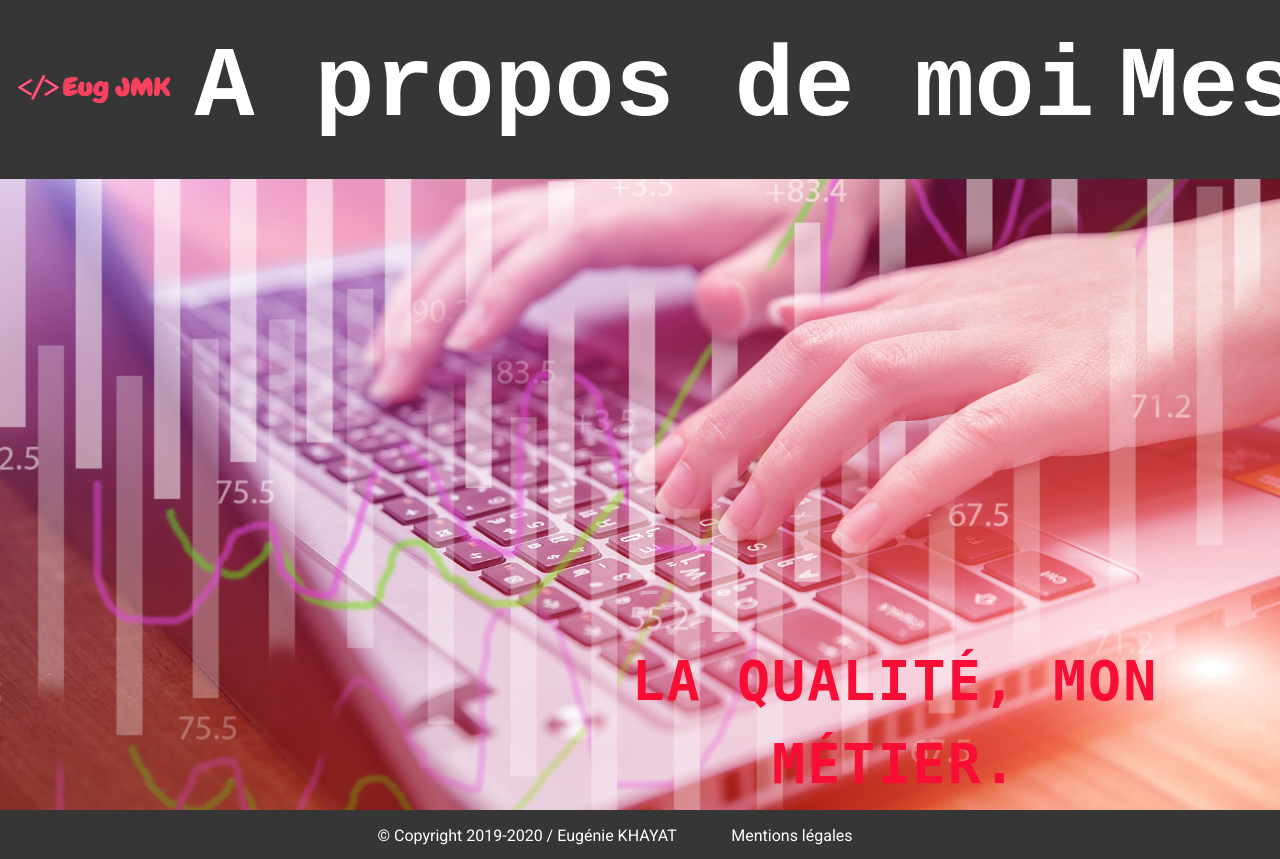
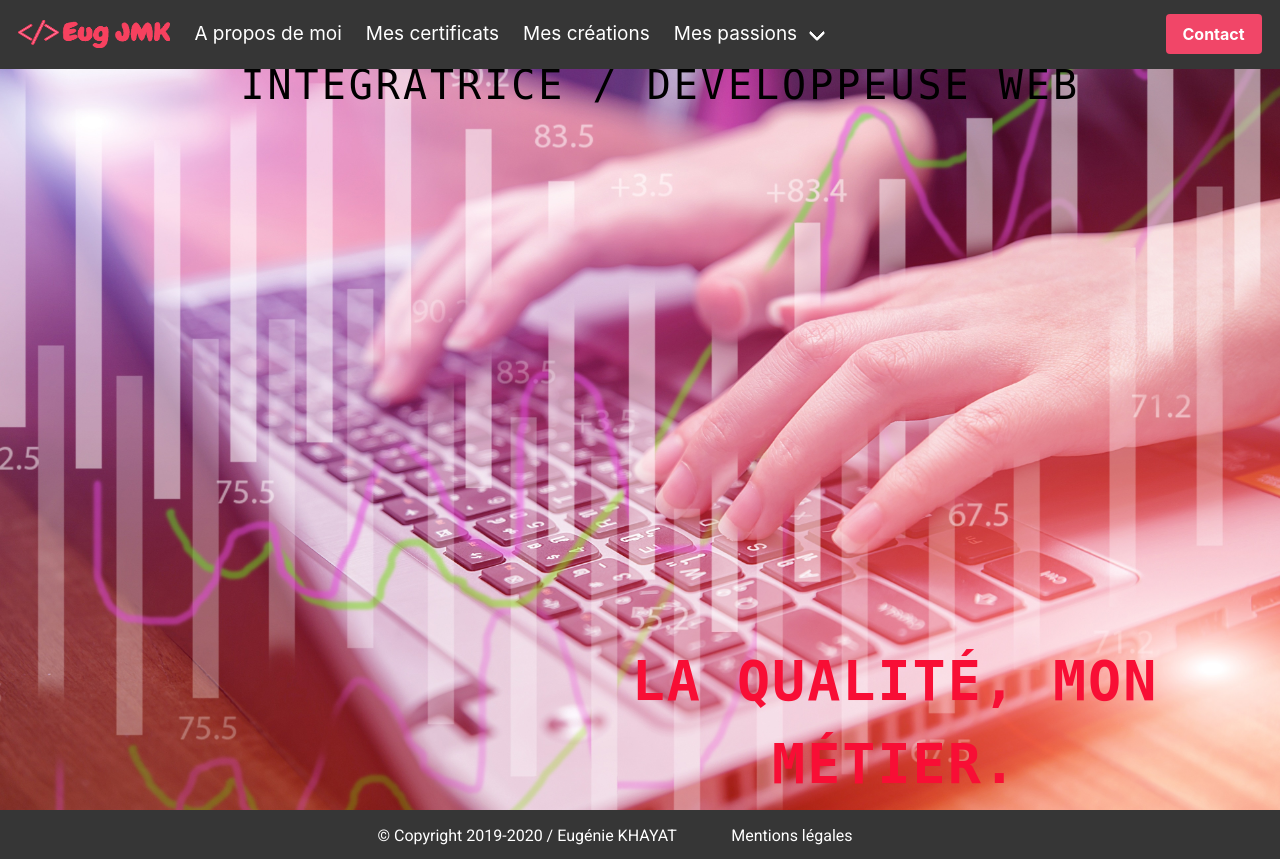
Before and after one commit to Eugenie94/Portfolio, a PHP site: page / in a window 1280 px wide. Shown: the top 859 px of the page. Run offline with PHP 8.4, Linux system fonts and the light colour scheme; some libraries are stand-ins or nearby versions.

Commit message:
suppression des modifications css

```diff
--- a/page.css
+++ b/page.css
@@ -5,9 +5,7 @@
 }
 
 .navbar-item, a.navbar-link {
-    font-size: 100px;
-    font-weight: bold;
-    font-family: 'Courier New', Courier, monospace;
+    font-size: 19px;
 }
 
 
```
